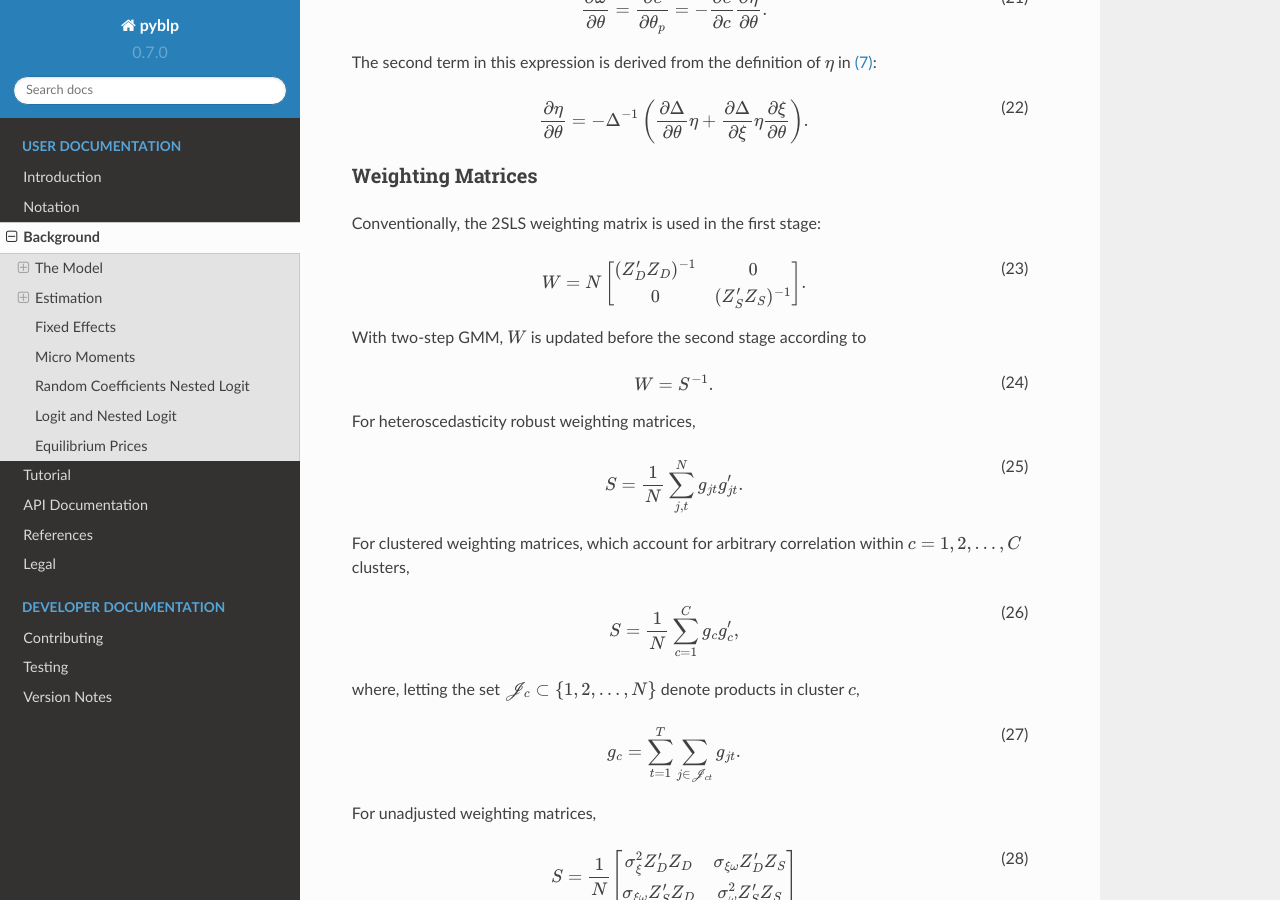
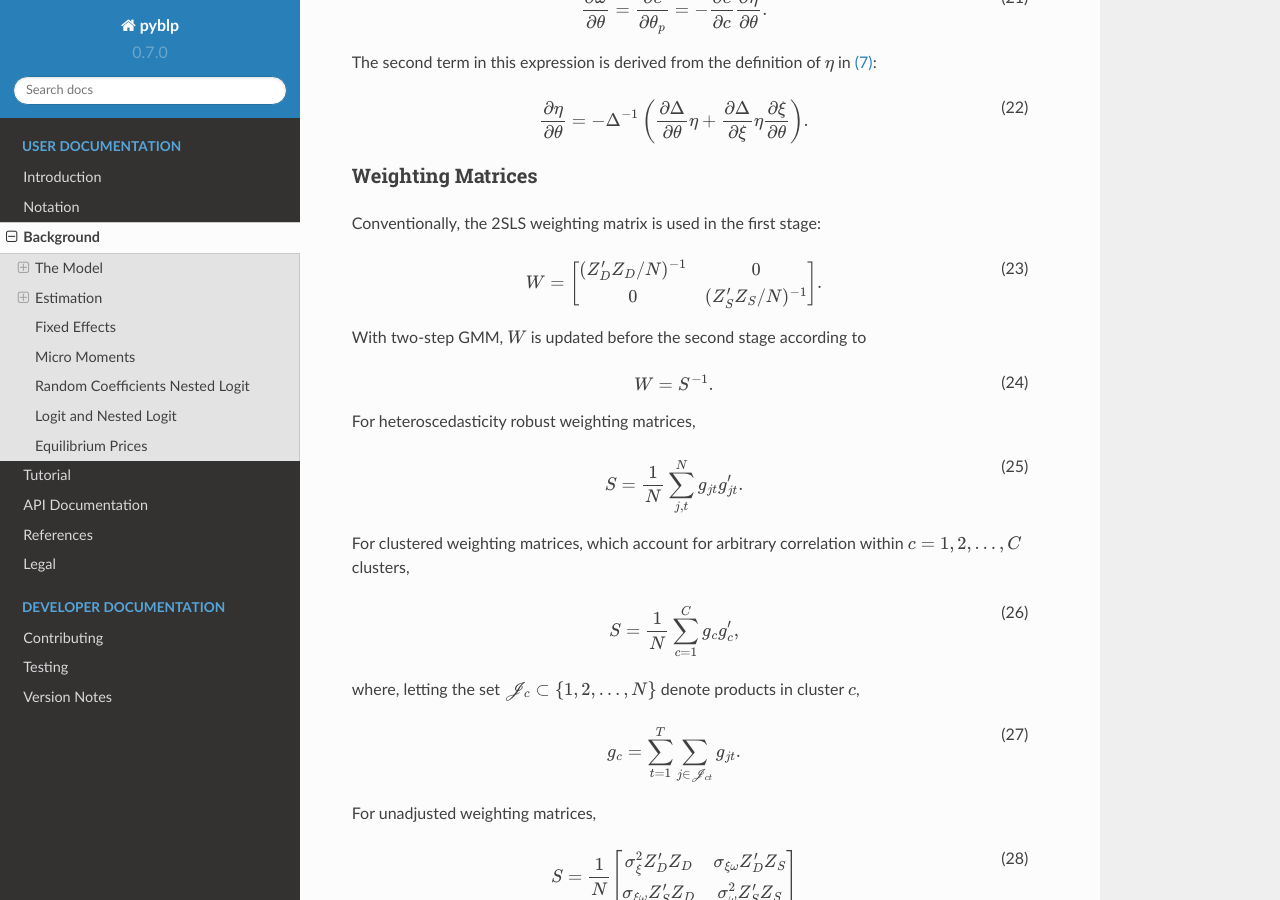
Before and after one commit to jeffgortmaker/pyblp, a Sphinx documentation site: the page built from docs/background.rst, in a window 1280 px wide and 900 px high, scrolled down 4431 px. Built offline with Sphinx 7.4.7 and the Read the Docs theme 2.0.0, drawn with Linux system fonts in a browser that asks for light colours.

Commit message:
DOC: improve readabiltiy of 2SLS weighting matrix

```diff
--- a/docs/background.rst
+++ b/docs/background.rst
@@ -163,7 +163,7 @@ Weighting Matrices
 
 Conventionally, the 2SLS weighting matrix is used in the first stage:
 
-.. math:: W = N \begin{bmatrix} (Z_D'Z_D)^{-1} & 0 \\ 0 & (Z_S'Z_S)^{-1} \end{bmatrix}.
+.. math:: W = \begin{bmatrix} (Z_D'Z_D / N)^{-1} & 0 \\ 0 & (Z_S'Z_S / N)^{-1} \end{bmatrix}.
    :label: 2sls_W
 
 With two-step GMM, :math:`W` is updated before the second stage according to
```
